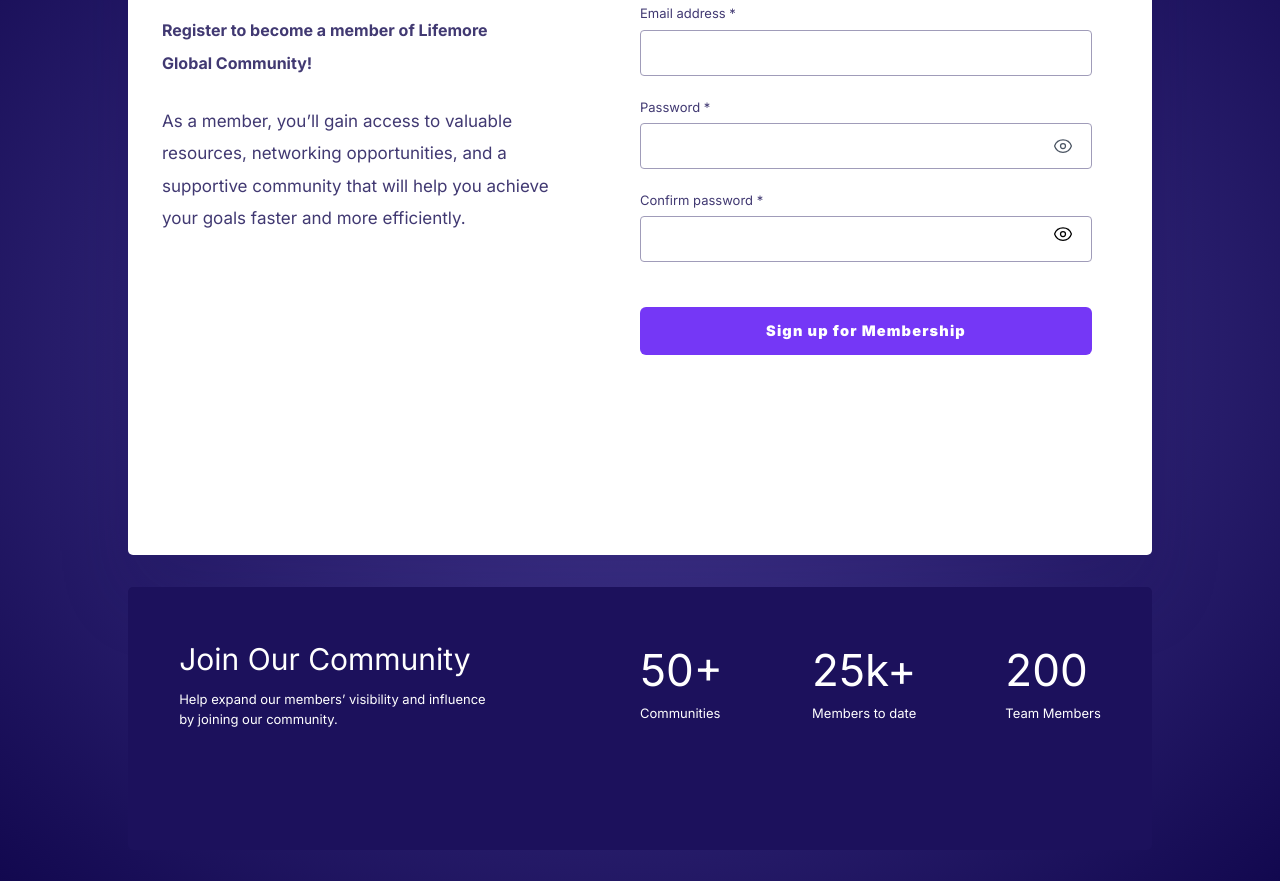
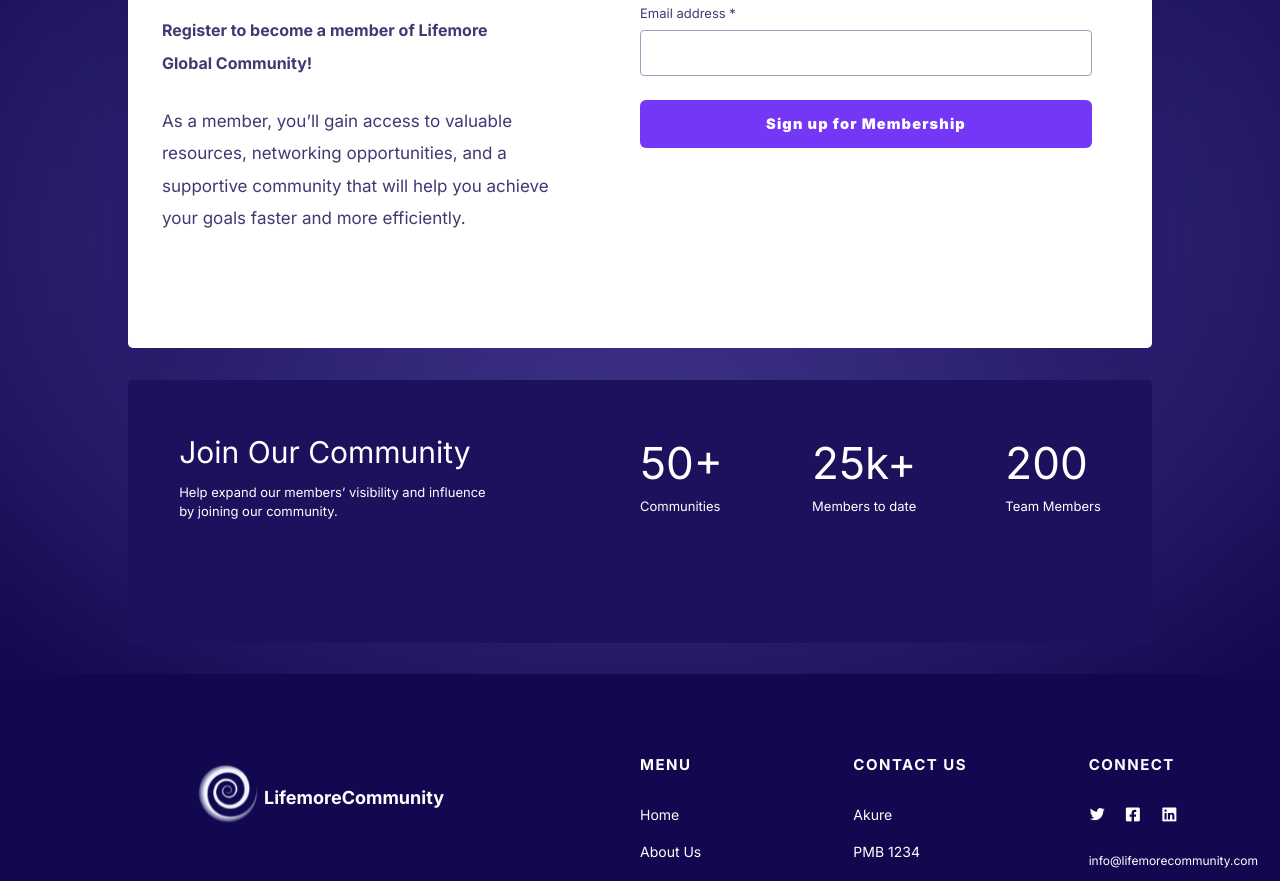
Before and after one commit to chayilDeborah/lifemore, a Next.js app: page / in a window 1280 px wide. Shown: the part 2871-3752 px from the top of the page. Built offline with nearby package versions, Linux system fonts and the light colour scheme.

Commit message:
fix: remove password from membership form

```diff
--- a/src/app/component/Membership.jsx
+++ b/src/app/component/Membership.jsx
@@ -71,7 +71,7 @@
         <label for="email" class="block mb-[9.19px] text-[13px] text-[#413972] leading-[14px] ">Email address *</label>
         <input type="email" id="email" class="bg-[#fff] border border-[#A09CB9]  rounded-[4px] focus:ring-[#413972] focus:border-[#A09CB9] block pl-[10px] w-[273px] lg:w-[452px] h-[46px]"  required/>
     </div>
-    <div class="mb-6">
+    {/* <div class="mb-6">
     <label for="password" class="block mb-[9.19px] text-[13px] text-[#413972] leading-[14px] "> Password *</label>
         <div className="relative  container">
       <input
@@ -122,8 +122,8 @@
         )}
       </button>
     </div>
-    </div>
-    <div class="mb-[45px]">
+    </div>  */}
+    {/* <div class="mb-[45px]">
         <label for="confirm_password" class="block mb-[9.19px] text-[13px] text-[#413972] leading-[14px] ">Confirm password *</label>
         <div className="relative">
         <input
@@ -174,7 +174,7 @@
         )}
         </span>
       </div>
-    </div>
+    </div> */}
     <button type="submit" className='bg-[#7537F6] text-[#fff] text-[14.56px] font-black leading-[18.216px] tracking-[1.159px] w-[273px] lg:w-[452px] hover:opacity-[0.699999988079071] rounded-[6px] mb-[100px] lg:mb-[200px] py-[15px]'>Sign up for Membership</button>
     </div>
                   </form>
```
